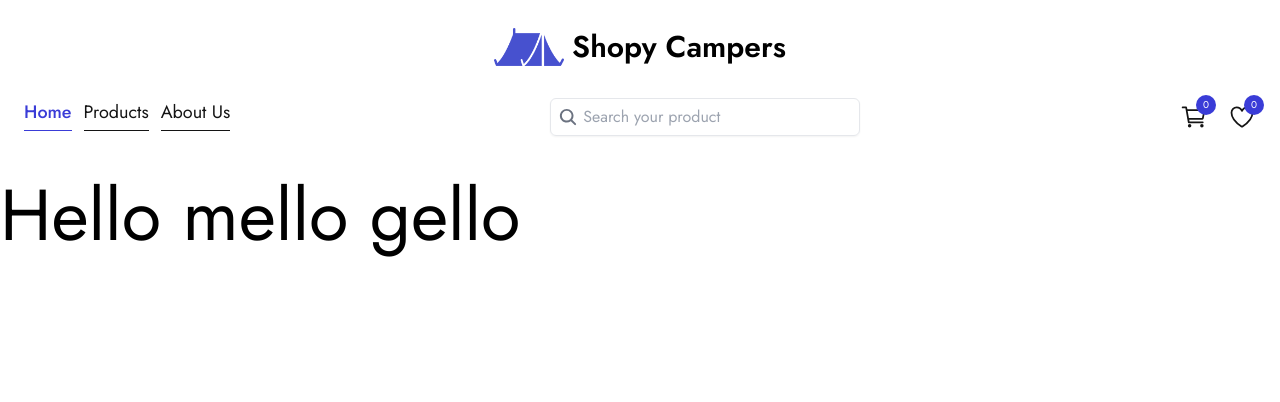
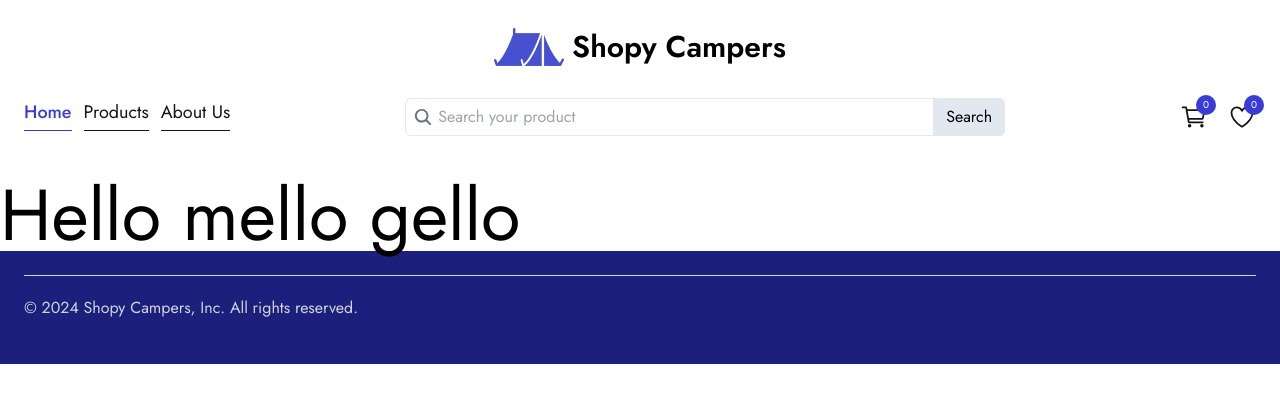
Before and after one commit to Mehedi01616720009/campersShopFrontend, a React (Vite) app: page / in a window 1280 px wide. Shown: the top 402 px of the page. Built offline with nearby package versions, Linux system fonts and the light colour scheme.

Commit message:
navbar update

```diff
--- /dev/null
+++ b/src/components/FloatingBadge/FloatingBadge.tsx
@@ -0,0 +1,13 @@
+type PropsType = {
+    count: number;
+};
+
+const FloatingBadge = ({ count }: PropsType) => {
+    return (
+        <div className="size-5 bg-[#3a3cd7] text-white text-[10px] flex justify-center items-center rounded-full absolute -top-2 -right-2">
+            {count}
+        </div>
+    );
+};
+
+export default FloatingBadge;
--- /dev/null
+++ b/src/components/Footer/Footer.tsx
@@ -0,0 +1,14 @@
+const Footer = () => {
+    return (
+        <div className="bg-[#1d1f7d] py-6">
+            <div className="custom__container">
+                <div className="border-t border-gray-300 py-5 text-gray-300">
+                    &copy; {new Date().getFullYear()} Shopy Campers, Inc. All
+                    rights reserved.
+                </div>
+            </div>
+        </div>
+    );
+};
+
+export default Footer;
--- /dev/null
+++ b/src/components/Header/Header.tsx
@@ -0,0 +1,17 @@
+import { Link } from "react-router-dom";
+import logo from "/tent.png";
+
+const Header = () => {
+    return (
+        <div className="custom__container">
+            <Link to={"/"}>
+                <h1 className="flex justify-center items-center gap-2 text-center text-2xl xl:text-3xl font-semibold py-3">
+                    <img src={logo} alt="" className="w-[70px]" />
+                    Shopy Campers
+                </h1>
+            </Link>
+        </div>
+    );
+};
+
+export default Header;
--- /dev/null
+++ b/src/components/NavMenu/NavMenu.tsx
@@ -0,0 +1,29 @@
+import { menuItems } from "../../constant/menuItems";
+import ActiveLink from "../ActiveLink/ActiveLink";
+
+type PropsType = {
+    menuToggle: boolean;
+    setMenuToggle: (value: boolean) => void;
+};
+
+const NavMenu = ({ menuToggle, setMenuToggle }: PropsType) => {
+    return (
+        <ul
+            className={`${
+                menuToggle ? "h-max" : "h-0"
+            } absolute top-10 left-0 w-full text-center bg-white overflow-hidden lg:w-max lg:h-max lg:top-0 lg:flex lg:justify-center lg:items-center lg:gap-3 lg:relative`}
+        >
+            {menuItems.map((menuItem, index) => (
+                <li
+                    onClick={() => setMenuToggle(!menuToggle)}
+                    key={index}
+                    className="grid mb-2"
+                >
+                    <ActiveLink to={menuItem.path}>{menuItem.name}</ActiveLink>
+                </li>
+            ))}
+        </ul>
+    );
+};
+
+export default NavMenu;
--- a/src/components/Navbar/Navbar.tsx
+++ b/src/components/Navbar/Navbar.tsx
@@ -1,20 +1,15 @@
-import { menuItems } from "../../constant/menuItems";
 import { useState } from "react";
-import ActiveLink from "../ActiveLink/ActiveLink";
-import {
-    IoCartOutline,
-    IoHeartOutline,
-    IoMenu,
-    IoSearch,
-} from "react-icons/io5";
+import { IoCartOutline, IoHeartOutline, IoMenu } from "react-icons/io5";
 import { Link } from "react-router-dom";
+import FloatingBadge from "../FloatingBadge/FloatingBadge";
+import ProductSearchForm from "../ProductSearchForm/ProductSearchForm";
+import NavMenu from "../NavMenu/NavMenu";
 
 const Navbar = () => {
     const [menuToggle, setMenuToggle] = useState(false);
-    console.log(menuToggle);
 
     return (
-        <div className="xl:container relative flex justify-between items-center gap-2 px-6 xl:mx-auto mb-10">
+        <div className="custom__container relative flex justify-between items-center gap-2 md:gap-5 mb-10">
             {/* toggle bar */}
             <div
                 onClick={() => setMenuToggle(!menuToggle)}
@@ -24,59 +19,24 @@ const Navbar = () => {
             </div>
 
             {/* menu items */}
-            <ul
-                className={`${
-                    menuToggle ? "h-max" : "h-0"
-                } absolute top-10 left-0 w-full text-center bg-white overflow-hidden lg:w-max lg:h-max lg:top-0 lg:flex lg:justify-center lg:items-center lg:gap-3 lg:relative`}
-            >
-                {menuItems.map((menuItem, index) => (
-                    <li
-                        onClick={() => setMenuToggle(!menuToggle)}
-                        key={index}
-                        className="grid mb-2"
-                    >
-                        <ActiveLink to={menuItem.path}>
-                            {menuItem.name}
-                        </ActiveLink>
-                    </li>
-                ))}
-            </ul>
+            <NavMenu menuToggle={menuToggle} setMenuToggle={setMenuToggle} />
 
             {/* search form */}
-            <form>
-                <div className="relative rounded-md shadow-sm">
-                    <div className="pointer-events-none absolute inset-y-0 left-0 flex items-center pl-2">
-                        <span className="text-gray-500">
-                            <IoSearch className="size-5" />
-                        </span>
-                    </div>
-                    <input
-                        type="text"
-                        name="price"
-                        id="price"
-                        className="w-full rounded-md border py-1.5 pl-8 pr-20 text-[#141414] outline-none"
-                        placeholder="Search your product"
-                    />
-                </div>
-            </form>
+            <ProductSearchForm />
 
             {/* cart, wishlist icon */}
             <div className="flex justify-center items-center gap-5">
                 <Link to={"/cart"}>
                     <div className="relative">
                         <IoCartOutline className="size-7 text-[#141414]" />
-                        <div className="size-5 bg-[#3a3cd7] text-white text-[10px] flex justify-center items-center rounded-full absolute -top-2 -right-2">
-                            0
-                        </div>
+                        <FloatingBadge count={0} />
                     </div>
                 </Link>
 
                 <Link to={"/wishlist"}>
                     <div className="relative">
                         <IoHeartOutline className="size-7 text-[#141414]" />
-                        <div className="size-5 bg-[#3a3cd7] text-white text-[10px] flex justify-center items-center rounded-full absolute -top-2 -right-2">
-                            0
-                        </div>
+                        <FloatingBadge count={0} />
                     </div>
                 </Link>
             </div>
--- /dev/null
+++ b/src/components/ProductSearchForm/ProductSearchForm.tsx
@@ -0,0 +1,30 @@
+import { IoSearch } from "react-icons/io5";
+
+const ProductSearchForm = () => {
+    return (
+        <form className="grow max-w-[600px]">
+            <div className="relative flex justify-center items-center rounded-md">
+                <div className="pointer-events-none absolute inset-y-0 left-0 flex items-center pl-2">
+                    <span className="text-gray-500">
+                        <IoSearch className="size-5" />
+                    </span>
+                </div>
+                <input
+                    type="text"
+                    name="price"
+                    id="price"
+                    className="w-full block rounded-md border py-1.5 pl-8 pr-20 text-[#141414] outline-none"
+                    placeholder="Search your product"
+                />
+                <button
+                    className="absolute top-0 right-0 px-3 py-1.5 bg-slate-200 border border-slate-200 rounded-md rounded-tl-none rounded-bl-none"
+                    type="submit"
+                >
+                    Search
+                </button>
+            </div>
+        </form>
+    );
+};
+
+export default ProductSearchForm;
--- a/src/index.css
+++ b/src/index.css
@@ -6,3 +6,9 @@
 body {
     font-family: "Jost", sans-serif;
 }
+
+@layer components {
+    .custom__container {
+        @apply xl:container px-3 md:px-6 xl:mx-auto;
+    }
+}
--- a/src/layouts/MainLayout.tsx
+++ b/src/layouts/MainLayout.tsx
@@ -1,26 +1,22 @@
 import { Outlet } from "react-router";
-import logo from "/tent.png";
-import { Link } from "react-router-dom";
 import Navbar from "../components/Navbar/Navbar";
+import Header from "../components/Header/Header";
+import Footer from "../components/Footer/Footer";
 
 const MainLayout = () => {
     return (
         <div>
             {/* header */}
-            <div className="xl:container px-6 xl:mx-auto">
-                <Link to={"/"}>
-                    <h1 className="flex justify-center items-center gap-2 text-center text-2xl xl:text-3xl font-semibold py-3">
-                        <img src={logo} alt="" className="w-[70px]" />
-                        Shopy Campers
-                    </h1>
-                </Link>
-            </div>
+            <Header />
 
             {/* navbar */}
             <Navbar />
 
             {/* content */}
             <Outlet />
+
+            {/* footer */}
+            <Footer />
         </div>
     );
 };
```
